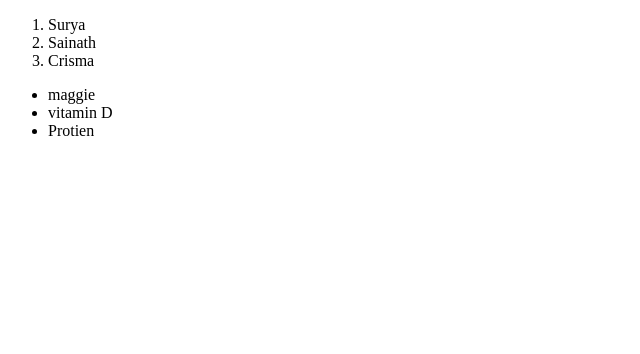
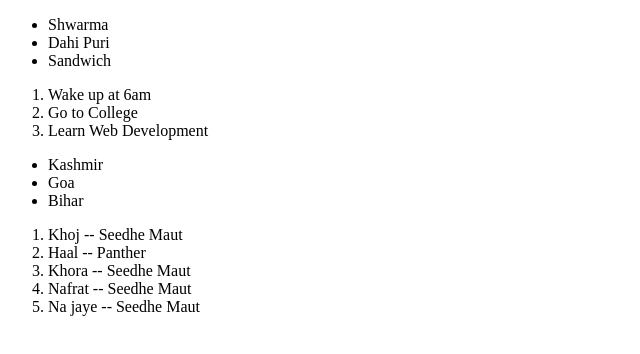
Before and after one commit to VISHAl-YAD/WevDevelopment, a plain HTML site: page html-boilerplate/index.html in a window 1280 px wide. Shown: the whole page, without its empty margins (0-640 px from the left). Drawn offline with Linux system fonts and the light colour scheme.

Commit message:
LIST ASSIGNMENT

```diff
--- a/html-boilerplate/index.html
+++ b/html-boilerplate/index.html
@@ -6,19 +6,36 @@
         <title>My First Webpage</title>
     </head>
     <body>
-        <!-- order List -->
+        <!-- ASSIGNMENT OF LIST -->
+        <!-- 1: An unordered shopping list of food -->
+        <ul>
+            <li>Shwarma</li>
+            <li>Dahi Puri</li>
+            <li>Sandwich</li>
+        </ul>
+
+        <!-- 2: An ordered list of todo list -->
         <ol>
-            <li>Surya</li>
-            <li>Sainath</li>
-            <li>Crisma</li>
+            <li>Wake up at 6am</li>
+            <li>Go to College</li>
+            <li>Learn Web Development</li>
         </ol>
 
-        <!-- unorder list -->
+        <!-- 3: An unordered lis tof places you like to visit -->
         <ul>
-            <li>maggie</li>
-            <li>vitamin D</li>
-            <li>Protien</li>
+            <li>Kashmir</li>
+            <li>Goa</li>
+            <li>Bihar</li>
         </ul>
+
+        <!-- 4: An ordered list of your top 5 songs -->
+        <ol>
+            <li>Khoj -- Seedhe Maut</li>
+            <li>Haal -- Panther</li>
+            <li>Khora -- Seedhe Maut</li>
+            <li>Nafrat -- Seedhe Maut</li>
+            <li>Na jaye -- Seedhe Maut</li>
+        </ol>
     </body>
 
 </html>
```
